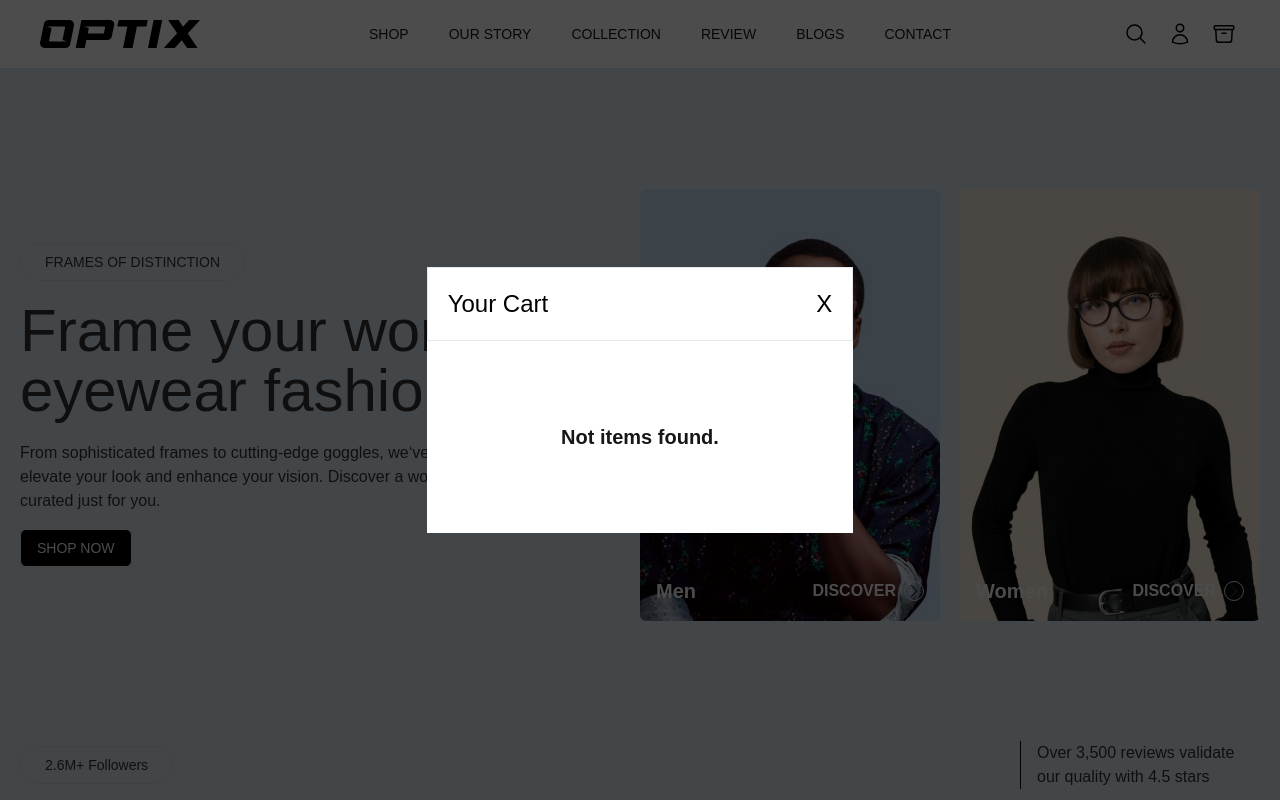
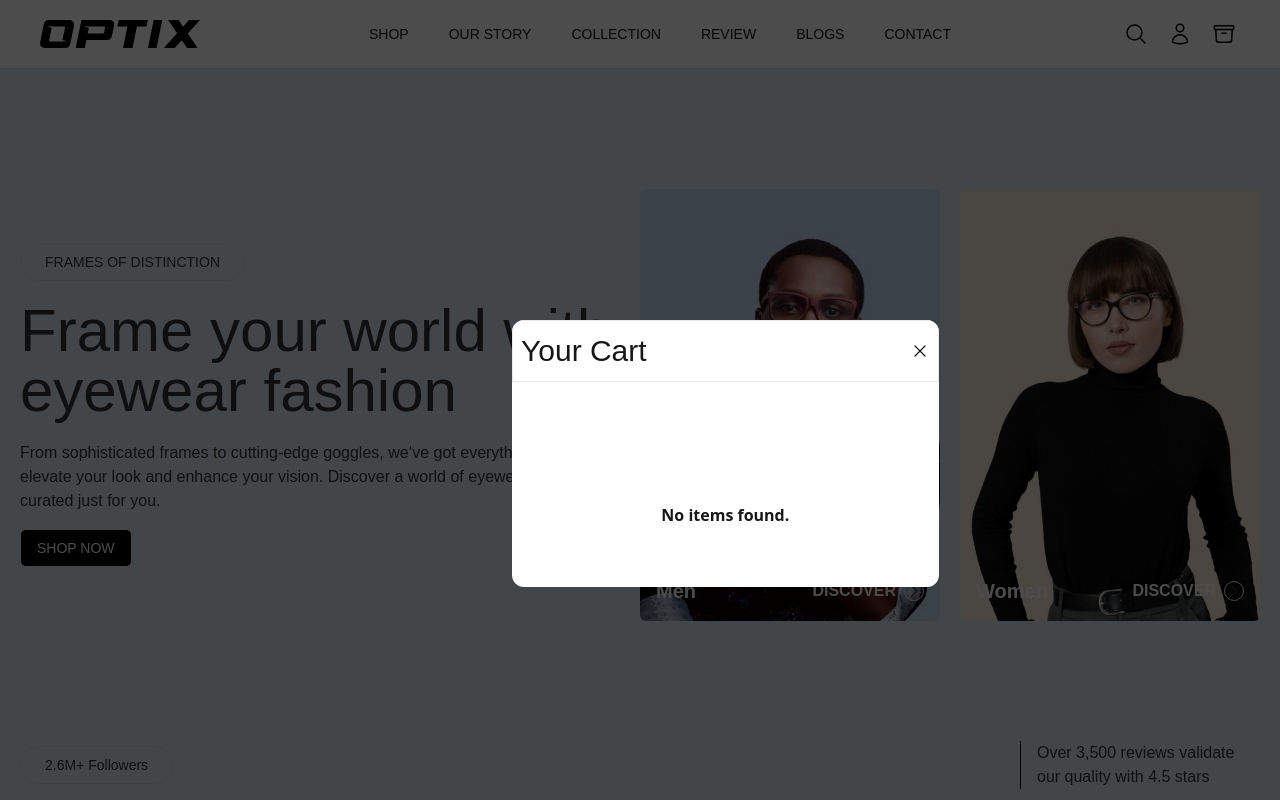
Before and after one commit to Yagya-Adh/opticals, a Next.js app: page / in a window 1280 px wide. Both pictures are taken after a click on the button 1224 px from the left and 34 px from the top of the page. Shown: the top 800 px of the page. Built offline with nearby package versions, Linux system fonts and the light colour scheme.

Commit message:
re-fix: modal fix

```diff
--- a/app/components/navbar/NavBar.tsx
+++ b/app/components/navbar/NavBar.tsx
@@ -3,6 +3,7 @@ import {
   ArchiveBoxIcon,
   MagnifyingGlassIcon,
   UserIcon,
+  XMarkIcon,
 } from "@heroicons/react/24/outline";
 import Link from "next/link";
 import Image from "next/image";
@@ -78,19 +79,21 @@ const NavBar = ({ nav }: NavBarProps) => {
         </div>
       </nav>
       {pop && (
-        <div className="absolute h-screen w-screen z-20 max-w-screen-2xl top-0">
-          <div className="max-w-screen-2xl h-full w-full flex justify-center items-center">
-            <div className="h-full w-full  max-w-screen-2xl bg-black opacity-70 p-20 "></div>
-            <div className="absolute z-20 bg-white w-1/3 h-1/3  flex flex-col">
-              <div className="p-5 text-black flex justify-between items-center border bottom-2">
-                <h1 className=" text-2xl">Your Cart</h1>
-                <button onClick={() => setPop(!pop)} className="text-2xl">
-                  X{" "}
-                </button>
-              </div>
-              <div className="items-center  justify-center flex flex-col h-full">
-                <p className="text-xl font-bold ">Not items found.</p>
-              </div>
+        <div className="absolute top-0 left-0 inset-0 w-full z-20">
+          <div
+            className="h-full w-full bg-black opacity-70 p-20"
+            onClick={handlePopUp}
+          ></div>
+
+          <div className="absolute top-[40%] left-[40%] rounded-xl overflow-hidden bg-white to-black w-1/3  h-1/3">
+            <div className="flex justify-between border py-3 px-2 text-3xl">
+              <h1>Your Cart</h1>
+              <button onClick={handlePopUp}>
+                <XMarkIcon className="size-5" />
+              </button>
+            </div>
+            <div className="flex justify-center items-center h-full">
+              <p className="font-bold font-sans">No items found.</p>
             </div>
           </div>
         </div>
```
